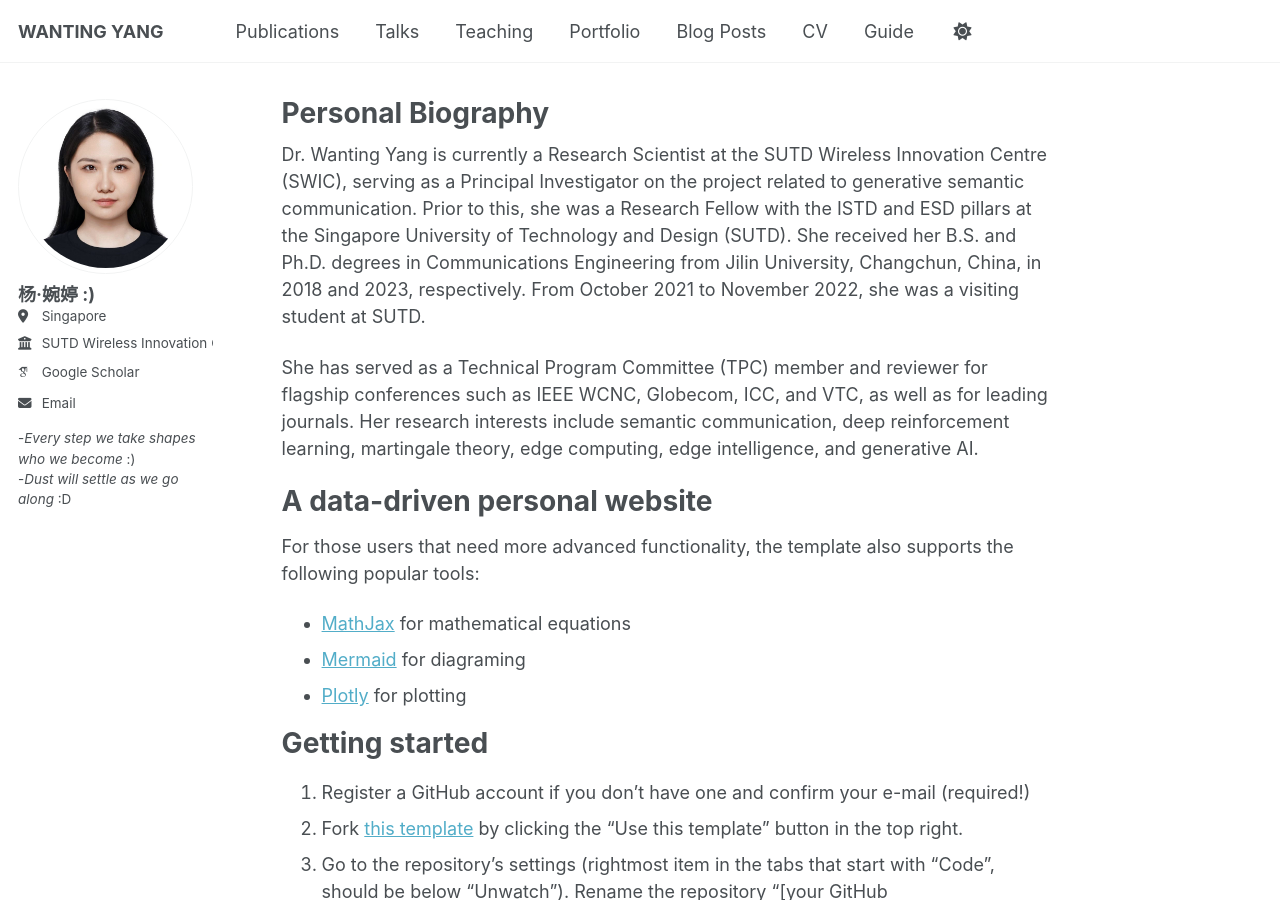
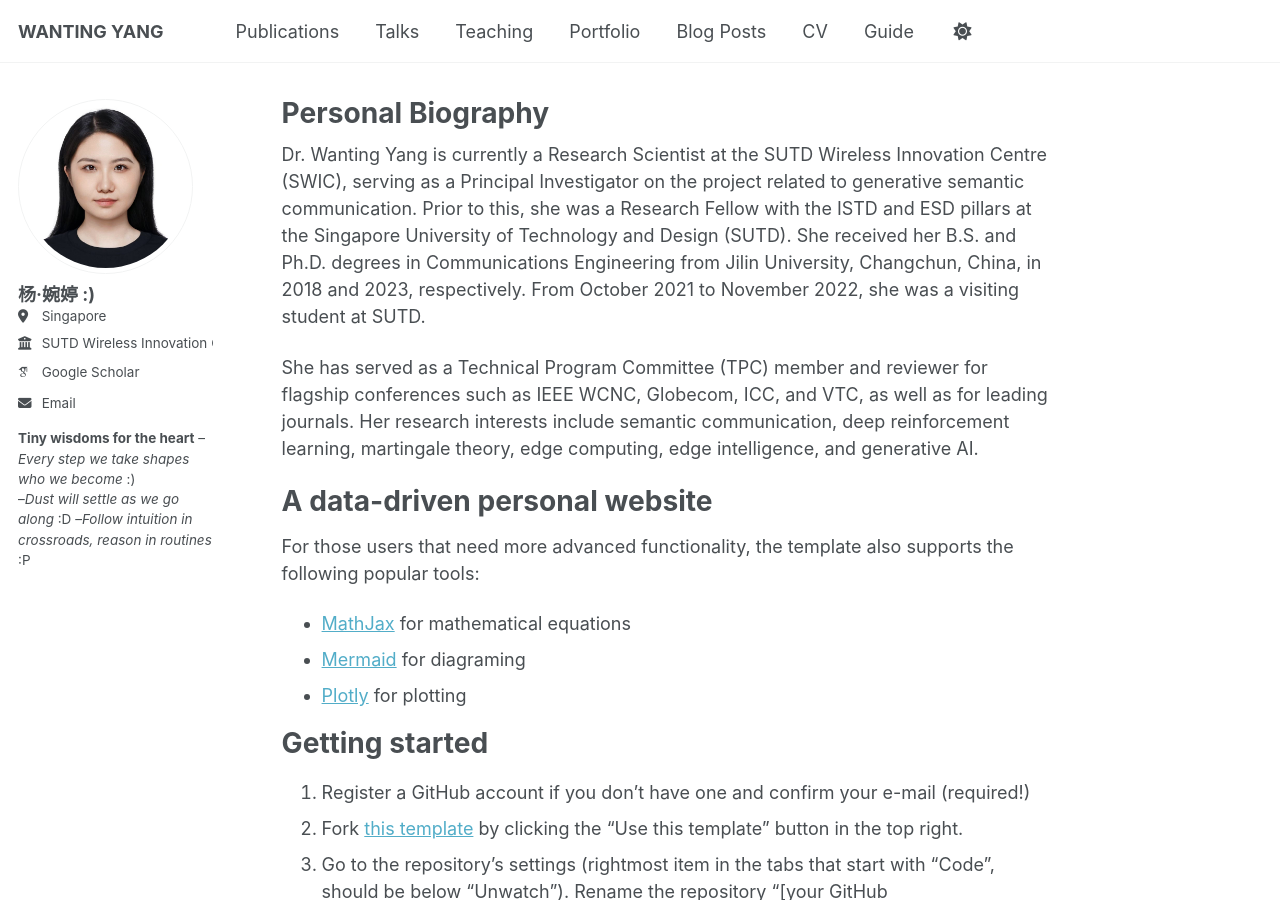
Before and after one commit to wty2011jl/wty2011jl.github.io, a Jekyll site: the page built from _pages/about.md, in a window 1280 px wide and 900 px high. Built offline with Jekyll 4.4.1, drawn with Linux system fonts in a browser that asks for light colours; some web fonts are replaced; a script that is not in the unit is left out.

Commit message:
Update _config.yml

```diff
--- a/_config.yml
+++ b/_config.yml
@@ -42,8 +42,10 @@ author:
   researchgate     : #"https://www.researchgate.net/profile/Wanting-Yang-8?ev=hdr_xprf"
   scopus           : # URL
   quote: |
-    -*Every step we take shapes who we become* :)
-    -*Dust will settle as we go along* :D
+    **Tiny wisdoms for the heart**
+    --*Every step we take shapes who we become* :)
+    --*Dust will settle as we go along* :D
+    --*Follow intuition in crossroads, reason in routines* :P
 
   # Repositories and software development
   bitbucket        : # Username - Update with your username on the site
```
